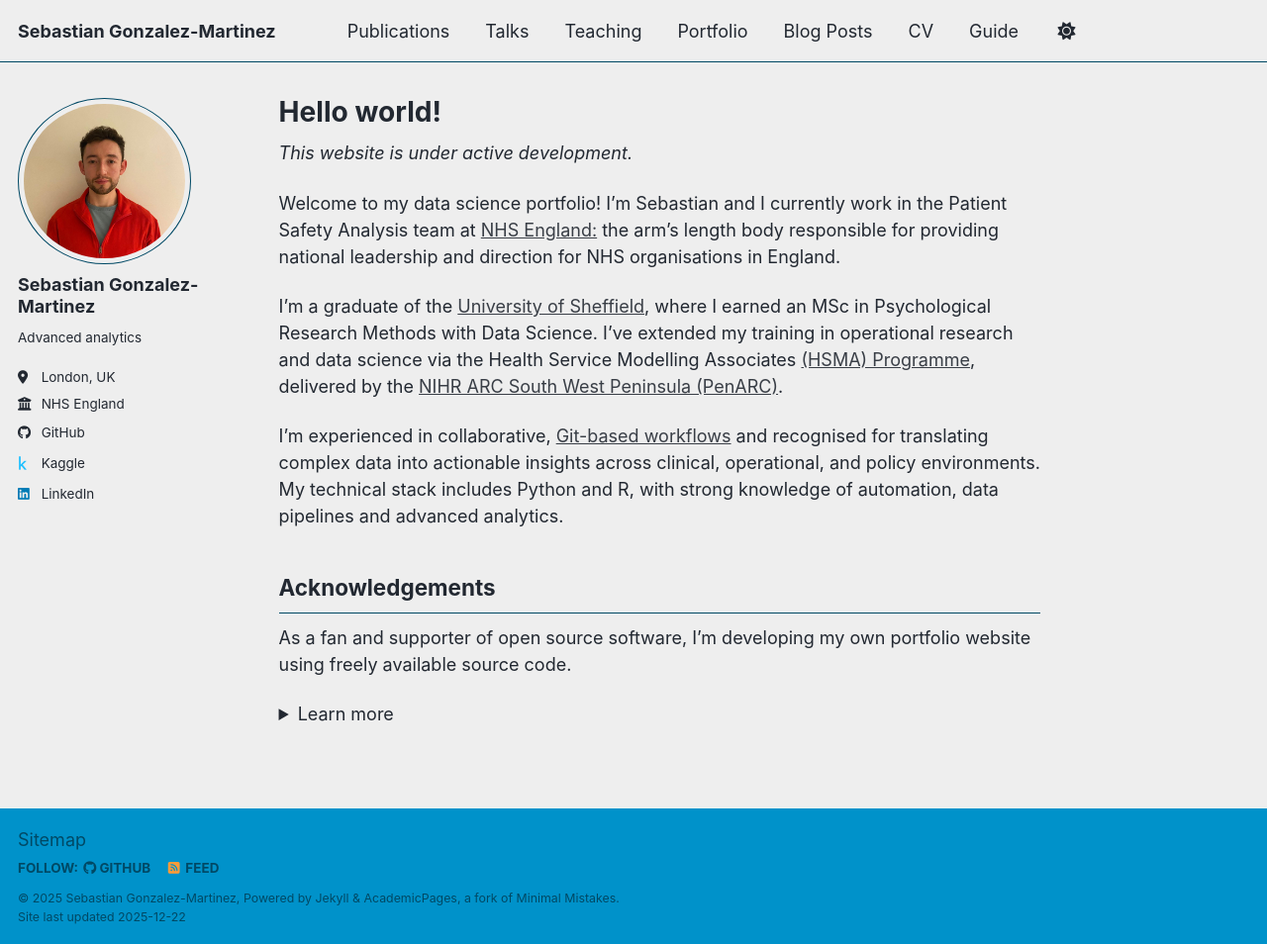
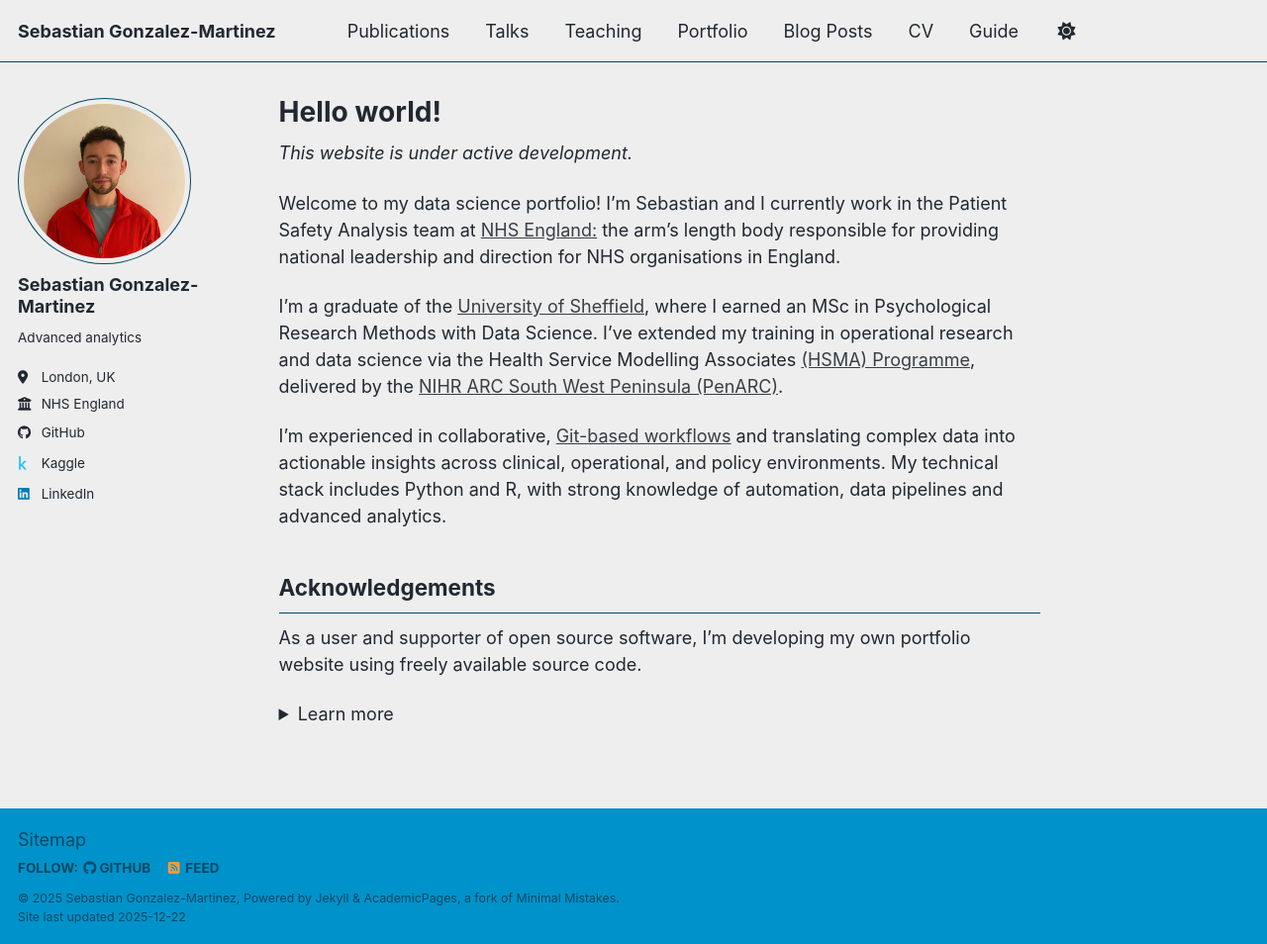
Before and after one commit to znogbes/sebastian-gonzalez-portfolio, a Jekyll site: the page built from _pages/about.md, in a window 1280 px wide and 954 px high. Shown: the whole window at 99% size. Built offline with Jekyll 4.4.1, drawn with Linux system fonts in a browser that asks for light colours; a script bundle is joined from its source files by our own code; library files that are not in the unit come from our copies.

Commit message:
edits to about section

```diff
--- a/_pages/about.md
+++ b/_pages/about.md
@@ -13,15 +13,13 @@
 
 I'm a graduate of the [University of Sheffield](https://sheffield.ac.uk/), where I earned an MSc in Psychological Research Methods with Data Science. I've extended my training in operational research and data science via the Health Service Modelling Associates [(HSMA) Programme](https://hsma.co.uk), delivered by the [NIHR ARC South West Peninsula (PenARC)](https://arc-swp.nihr.ac.uk/about-penarc/).
 
-I'm experienced in collaborative, [Git-based workflows](https://github.com/nhs-england-patient-safety) and recognised for translating complex data into actionable insights across clinical, operational, and policy environments. My technical stack includes Python and R, with strong knowledge of automation, data pipelines and advanced analytics.
+I'm experienced in collaborative, [Git-based workflows](https://github.com/nhs-england-patient-safety) and translating complex data into actionable insights across clinical, operational, and policy environments. My technical stack includes Python and R, with strong knowledge of automation, data pipelines and advanced analytics.
 
 Acknowledgements
 ------
-As a fan and supporter of open source software, I'm developing my own portfolio website using freely available source code.
+As a user and supporter of open source software, I'm developing my own portfolio website using freely available source code.
 <details markdown="1">
 <summary>Learn more</summary>
 <br>
 This website is powered by the [Academic Pages template](https://github.com/academicpages/academicpages.github.io) and hosted on GitHub pages. [GitHub pages](https://pages.github.com) is a free service in which websites are built and hosted from code and data stored in a GitHub repository, automatically updating when a new commit is made to the repository. This template was forked from the [Minimal Mistakes Jekyll Theme](https://mmistakes.github.io/minimal-mistakes/) created by Michael Rose, and then extended to support the kinds of content that academics have: publications, talks, teaching, a portfolio, blog posts, and a dynamically-generated CV. Incidentally, these same features make it a great template for anyone that needs to show off a professional template!
-
-You can fork [this template](https://github.com/academicpages/academicpages.github.io) right now, modify the configuration
 </details>
```
